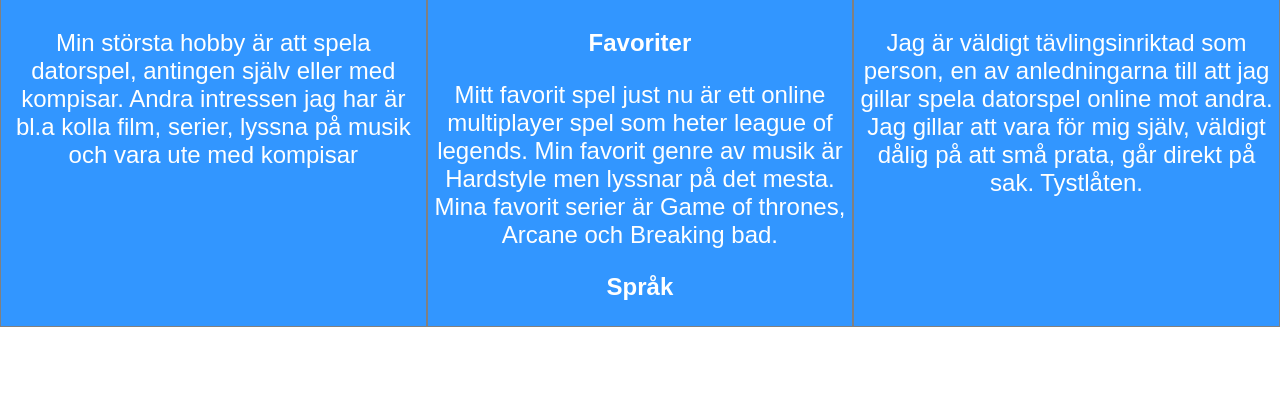
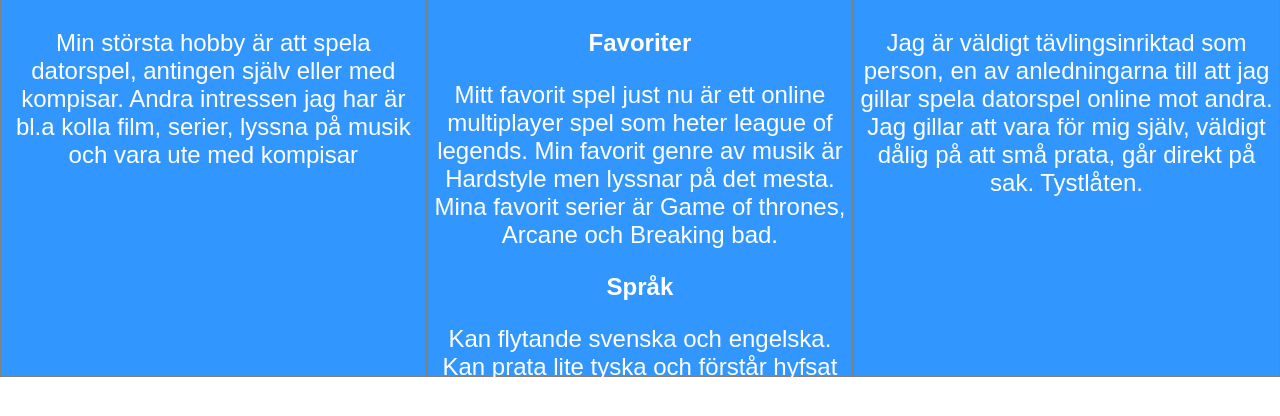
Before and after one commit to Blazter99/mysecondpage, a plain HTML site: page index.html in a window 1280 px wide. Shown: the part 258-674 px from the top of the page. Drawn offline with Linux system fonts and the light colour scheme.

Commit message:
height fix

```diff
--- a/css/style.css
+++ b/css/style.css
@@ -23,7 +23,7 @@
 .clearleft {clear:left;}
 
 
-.infosection {
+.infosection { color:black;
 }
 
 .infotop {width:100%;
@@ -38,7 +38,7 @@
 
 .infoleft {float:left;
            width:33.33%;
-           height:400px;
+           height:450px;
            border:1px solid grey;
            text-align:center;
            background-color:rgb(50,150,255);
@@ -54,7 +54,7 @@
 
 .infomiddle {float:left;
              width:33.33%;
-             height:400px;
+             height:450px;
              border:1px solid grey;
              text-align:center;
              background-color:rgb(50,150,255);
@@ -69,7 +69,7 @@
 
 .inforight {float:left;
             width:33.33%;
-            height:400px;
+            height:450px;
             border: 1px solid grey;
             text-align:center;
             background-color:rgb(50,150,255);
```
